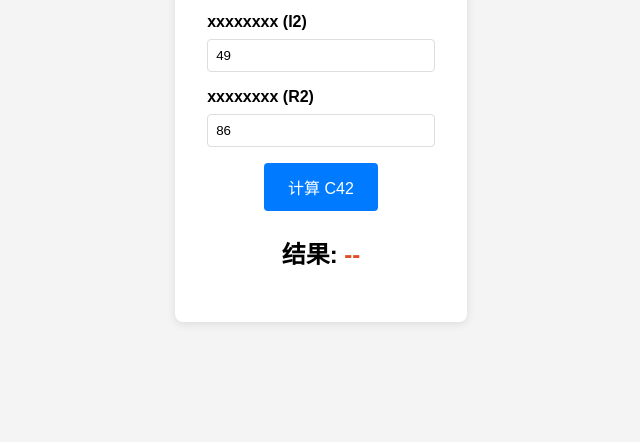
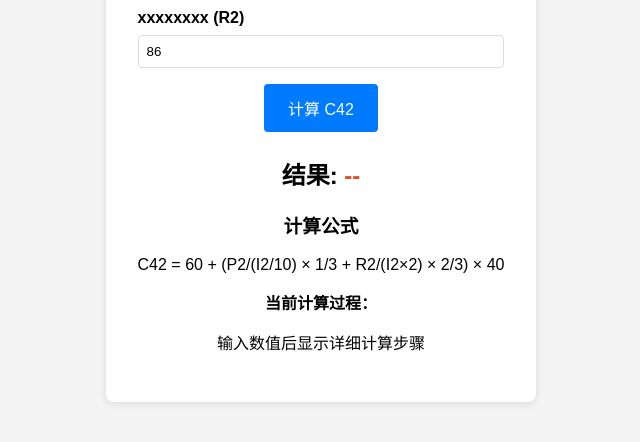
Before and after one commit to ChengZhao7/MetOffice, a plain HTML site: page index.html in a window 1280 px wide. Shown: the part 330-772 px from the top of the page, without its empty margins (319-959 px from the left). Drawn offline with Linux system fonts and the light colour scheme.

Commit message:
Update index.html

```diff
--- a/index.html
+++ b/index.html
@@ -3,7 +3,7 @@
 <head>
     <meta charset="UTF-8">
     <meta name="viewport" content="width=device-width, initial-scale=1.0">
-    <title>C42 指数计算器</title>
+    <title>C42 数值计算器</title>
     <link rel="stylesheet" href="style.css">
 </head>
 <body>
@@ -24,6 +24,15 @@
         <button onclick="calculate()">计算 C42</button>
         <div class="result">
             <h2>结果: <span id="result">--</span></h2>
+             <!-- 公式显示区域 -->
+            <div class="formula-section">
+                <h3>计算公式</h3>
+                <div class="formula" id="currentFormula">
+                    C42 = 60 + (P2/(I2/10) × 1/3 + R2/(I2×2) × 2/3) × 40
+                </div>
+                <div class="formula-breakdown">
+                    <p><b>当前计算过程：</b></p>
+                    <p id="calculationSteps">输入数值后显示详细计算步骤</p>
         </div>
     </div>
 
```
